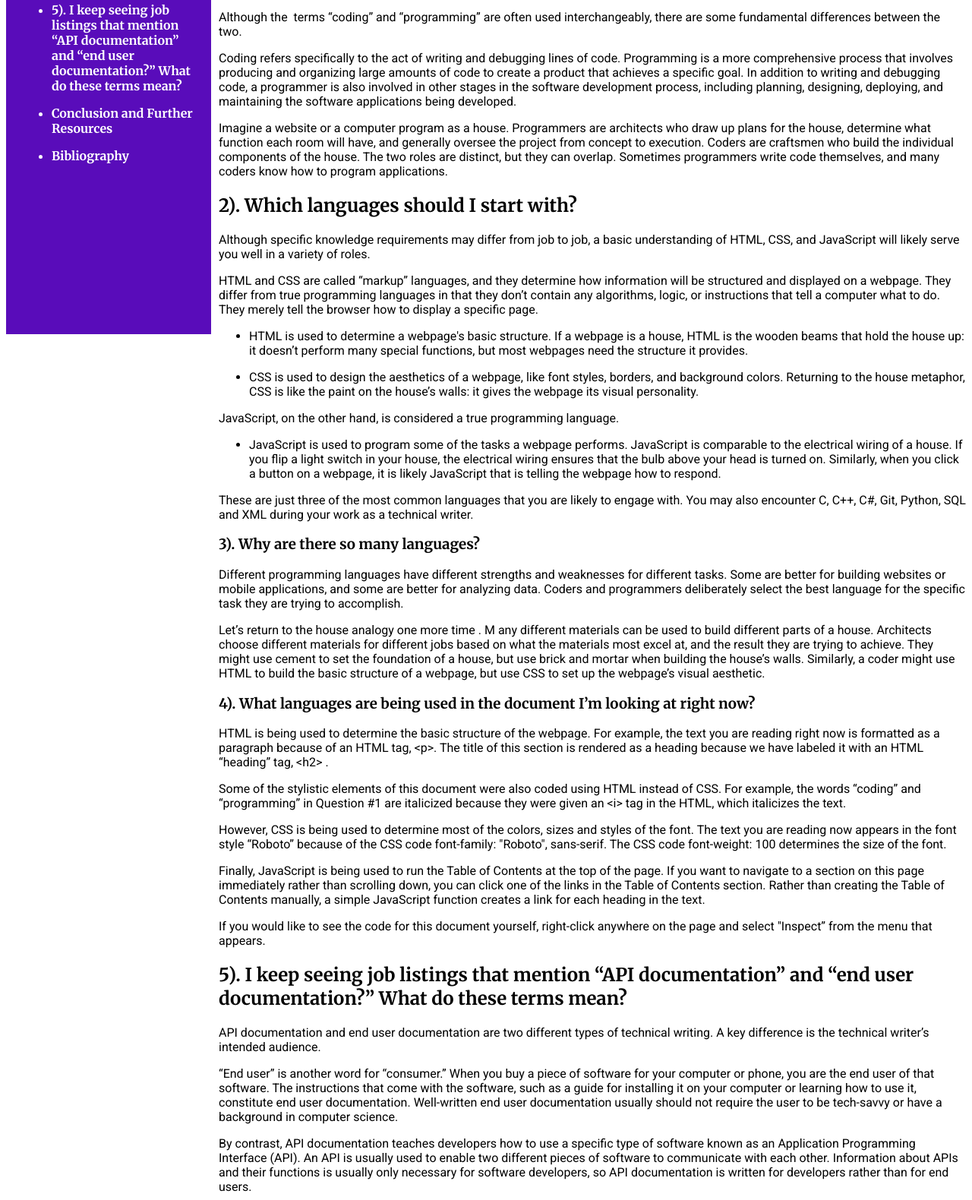
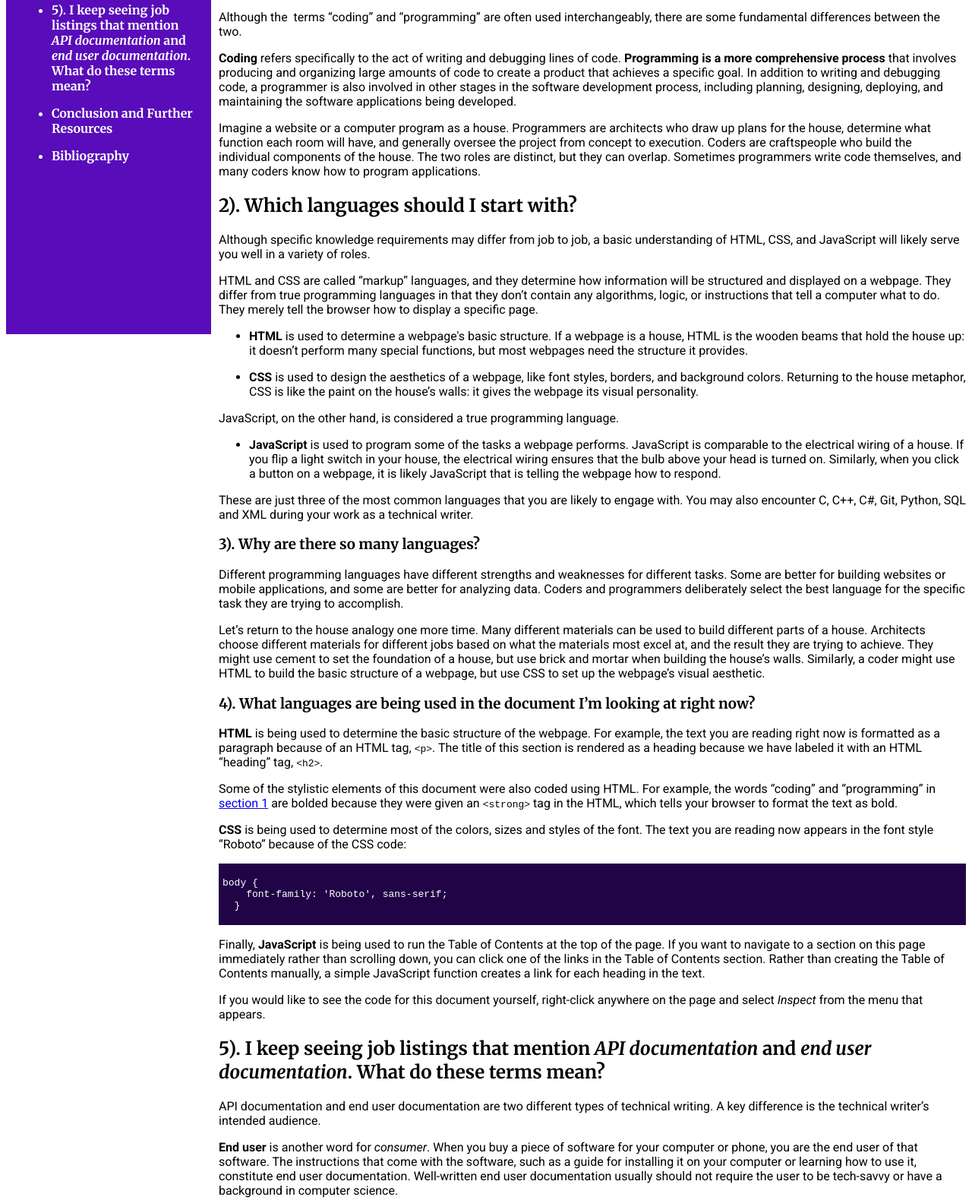
Before and after one commit to ChrisWarren94/chriswarren94.github.io, a plain HTML site: page index.html in a window 1280 px wide. Shown: the part 408-1988 px from the top of the page at 76% size. Drawn offline with Linux system fonts and the light colour scheme; a web font is replaced by a local one.

Commit message:
applied semantic tags for code samples, strong, and em

```diff
--- a/index.html
+++ b/index.html
@@ -62,24 +62,8 @@
           interchangeably, there are some fundamental differences between the
           two.
         </p>
-        <p>
-          Coding refers specifically to the act of writing and debugging lines
-          of code. Programming is a more comprehensive process that involves
-          producing and organizing large amounts of code to create a product
-          that achieves a specific goal. In addition to writing and debugging
-          code, a programmer is also involved in other stages in the software
-          development process, including planning, designing, deploying, and
-          maintaining the software applications being developed.
-        </p>
-        <p>
-          Imagine a website or a computer program as a house. Programmers are
-          architects who draw up plans for the house, determine what function
-          each room will have, and generally oversee the project from concept to
-          execution. Coders are craftsmen who build the individual components of
-          the house. The two roles are distinct, but they can overlap. Sometimes
-          programmers write code themselves, and many coders know how to program
-          applications.
-        </p>
+        <p><strong>Coding</strong> refers specifically to the act of writing and debugging lines of code. <strong>Programming is a more comprehensive process</strong> that involves producing and organizing large amounts of code to create a product that achieves a specific goal. In addition to writing and debugging code, a programmer is also involved in other stages in the software development process, including planning, designing, deploying, and maintaining the software applications being developed. </p>
+        <p> Imagine a website or a computer program as a house. Programmers are architects who draw up plans for the house, determine what function each room will have, and generally oversee the project from concept to execution. Coders are craftspeople who build the individual components of the house. The two roles are distinct, but they can overlap. Sometimes programmers write code themselves, and many coders know how to program applications. </p>
         <h2 id="which-language-to-start">
           2). Which languages should I start with?
         </h2>
@@ -97,19 +81,11 @@
         </p>
         <ul>
           <li>
-            HTML is used to determine a webpage's basic structure. If a webpage
-            is a house, HTML is the wooden beams that hold the house up: it
-            doesn’t perform many special functions, but most webpages need the
-            structure it provides.
-          </li>
+            <strong>HTML</strong> is used to determine a webpage's basic structure. If a webpage is a house, HTML is the wooden beams that hold the house up: it doesn’t perform many special functions, but most webpages need the structure it provides. </li>
         </ul>
         <ul>
           <li>
-            CSS is used to design the aesthetics of a webpage, like font styles,
-            borders, and background colors. Returning to the house metaphor, CSS
-            is like the paint on the house’s walls: it gives the webpage its
-            visual personality.
-          </li>
+            <strong>CSS</strong> is used to design the aesthetics of a webpage, like font styles, borders, and background colors. Returning to the house metaphor, CSS is like the paint on the house’s walls: it gives the webpage its visual personality. </li>
         </ul>
         <p>
           JavaScript, on the other hand, is considered a true programming
@@ -117,13 +93,7 @@
         </p>
         <ul>
           <li>
-            JavaScript is used to program some of the tasks a webpage performs.
-            JavaScript is comparable to the electrical wiring of a house. If you
-            flip a light switch in your house, the electrical wiring ensures
-            that the bulb above your head is turned on. Similarly, when you
-            click a button on a webpage, it is likely JavaScript that is telling
-            the webpage how to respond.
-          </li>
+            <strong>JavaScript</strong> is used to program some of the tasks a webpage performs. JavaScript is comparable to the electrical wiring of a house. If you flip a light switch in your house, the electrical wiring ensures that the bulb above your head is turned on. Similarly, when you click a button on a webpage, it is likely JavaScript that is telling the webpage how to respond. </li>
         </ul>
         <p>
           These are just three of the most common languages that you are likely
@@ -138,79 +108,31 @@
           and programmers deliberately select the best language for the specific
           task they are trying to accomplish.
         </p>
-        <p>
-          Let’s return to the house analogy one more time . M any different
-          materials can be used to build different parts of a house. Architects
-          choose different materials for different jobs based on what the
-          materials most excel at, and the result they are trying to achieve.
-          They might use cement to set the foundation of a house, but use brick
-          and mortar when building the house’s walls. Similarly, a coder might
-          use HTML to build the basic structure of a webpage, but use CSS to set
-          up the webpage’s visual aesthetic.
-        </p>
+        <p> Let’s return to the house analogy one more time. Many different materials can be used to build different parts of a house. Architects choose different materials for different jobs based on what the materials most excel at, and the result they are trying to achieve. They might use cement to set the foundation of a house, but use brick and mortar when building the house’s walls. Similarly, a coder might use HTML to build the basic structure of a webpage, but use CSS to set up the webpage’s visual aesthetic. </p>
         <h3 id="languages-in-this-document">
           4). What languages are being used in the document I’m looking at right
           now?
         </h3>
         <p>
-          HTML is being used to determine the basic structure of the webpage.
-          For example, the text you are reading right now is formatted as a
-          paragraph because of an HTML tag, &lt;p&gt;. The title of this section
-          is rendered as a heading because we have labeled it with an HTML
-          “heading” tag, &lt;h2&gt; .
-        </p>
-        <p>
-          Some of the stylistic elements of this document were also coded using
-          HTML instead of CSS. For example, the words “coding” and “programming”
-          in Question #1 are italicized because they were given an &lt;i&gt; tag
-          in the HTML, which italicizes the text.
-        </p>
-        <p>
-          However, CSS is being used to determine most of the colors, sizes and
-          styles of the font. The text you are reading now appears in the font
-          style “Roboto” because of the CSS code font-family: "Roboto",
-          sans-serif. The CSS code font-weight: 100 determines the size of the
-          font.
-        </p>
-        <p>
-          Finally, JavaScript is being used to run the Table of Contents at the
-          top of the page. If you want to navigate to a section on this page
-          immediately rather than scrolling down, you can click one of the links
-          in the Table of Contents section. Rather than creating the Table of
-          Contents manually, a simple JavaScript function creates a link for
-          each heading in the text.
-        </p>
-        <p>
-          If you would like to see the code for this document yourself,
-          right-click anywhere on the page and select "Inspect” from the menu
-          that appears.
-        </p>
-        <h2 id="API-end-user-docs">
-          5). I keep seeing job listings that mention “API documentation” and
-          “end user documentation?” What do these terms mean?
-        </h2>
+          <strong>HTML</strong> is being used to determine the basic structure of the webpage. For example, the text you are reading right now is formatted as a paragraph because of an HTML tag, <code>&lt;p&gt;</code>. The title of this section is rendered as a heading because we have labeled it with an HTML “heading” tag, <code>&lt;h2&gt;</code>. </p>
+        <p> Some of the stylistic elements of this document were also coded using HTML. For example, the words “coding” and “programming” in <a href="#coding-vs-programming">section 1</a> are bolded because they were given an <code>&lt;strong&gt;</code> tag in the HTML, which tells your browser to format the text as bold. </p>
+        <p><strong>CSS</strong> is being used to determine most of the colors, sizes and styles of the font. The text you are reading now appears in the font style “Roboto” because of the CSS code:</p>
+        <div class="codesample">
+          <pre>body {
+    font-family: 'Roboto', sans-serif;
+  }</pre>
+        </div>
+        <p> Finally, <strong>JavaScript</strong> is being used to run the Table of Contents at the top of the page. If you want to navigate to a section on this page immediately rather than scrolling down, you can click one of the links in the Table of Contents section. Rather than creating the Table of Contents manually, a simple JavaScript function creates a link for each heading in the text. </p>
+        <p> If you would like to see the code for this document yourself, right-click anywhere on the page and select <em>Inspect</em> from the menu that appears. </p>
+        <h2 id="API-end-user-docs"> 5). I keep seeing job listings that mention <em>API documentation</em> and <em>end user documentation</em>. What do these terms mean? </h2>
         <p>
           API documentation and end user documentation are two different types
           of technical writing. A key difference is the technical writer’s
           intended audience.
         </p>
         <p>
-          “End user” is another word for “consumer.” When you buy a piece of
-          software for your computer or phone, you are the end user of that
-          software. The instructions that come with the software, such as a
-          guide for installing it on your computer or learning how to use it,
-          constitute end user documentation. Well-written end user documentation
-          usually should not require the user to be tech-savvy or have a
-          background in computer science.
-        </p>
-        <p>
-          By contrast, API documentation teaches developers how to use a
-          specific type of software known as an Application Programming
-          Interface (API). An API is usually used to enable two different pieces
-          of software to communicate with each other. Information about APIs and
-          their functions is usually only necessary for software developers, so
-          API documentation is written for developers rather than for end users.
-        </p>
+          <strong>End user</strong> is another word for <em>consumer</em>. When you buy a piece of software for your computer or phone, you are the end user of that software. The instructions that come with the software, such as a guide for installing it on your computer or learning how to use it, constitute end user documentation. Well-written end user documentation usually should not require the user to be tech-savvy or have a background in computer science. </p>
+        <p> By contrast, <strong>API documentation</strong> teaches developers how to use a specific type of software known as an <em>Application Programming Interface</em> (API). An API is usually used to enable two different pieces of software to communicate with each other. Information about APIs and their functions is usually only necessary for software developers, so API documentation is written for developers rather than for end users. </p>
         <p>[transitional image]</p>
         <h2 id="conclusion-and-resources">Conclusion and Further Resources</h2>
         <p>
```
